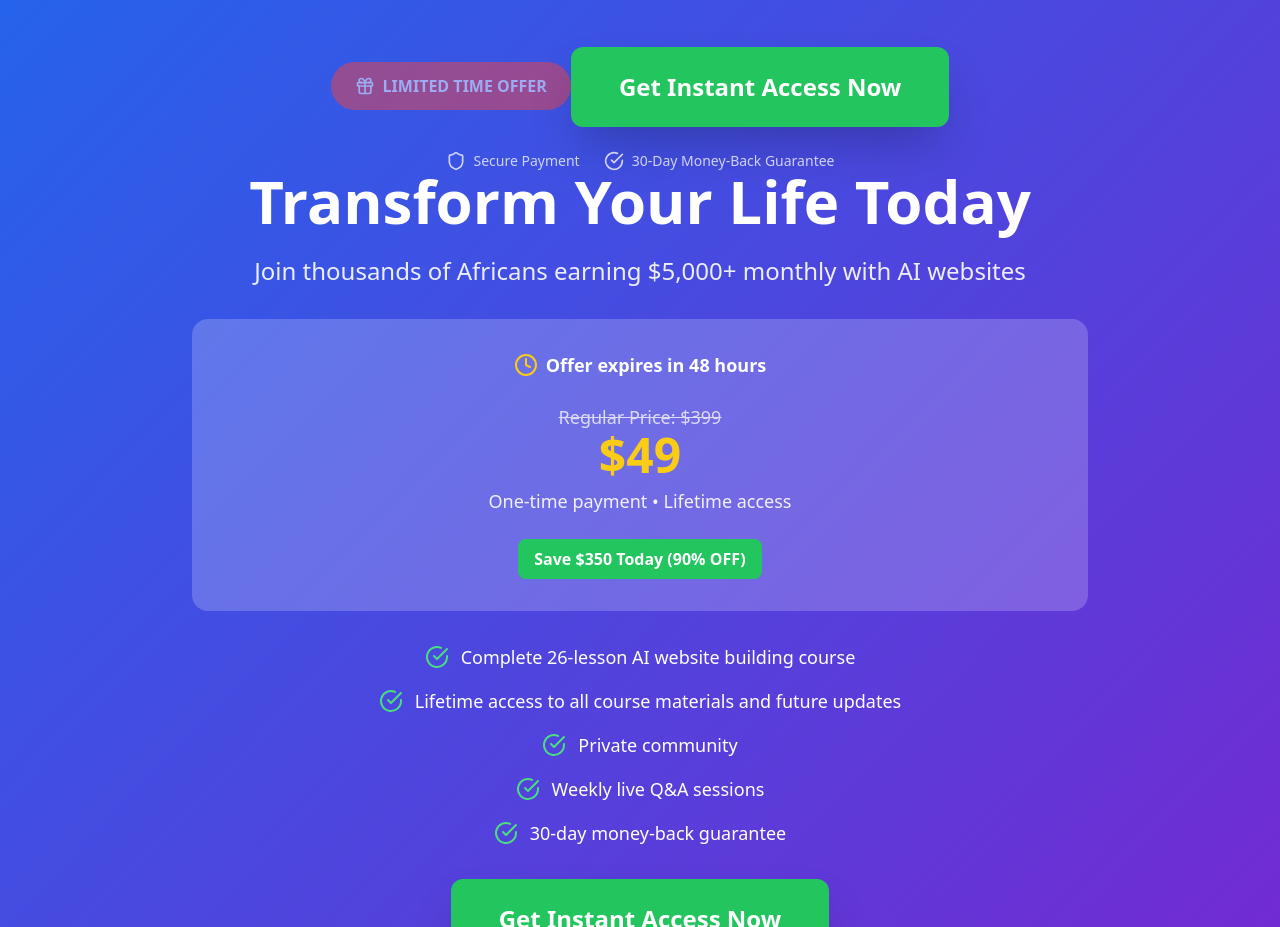
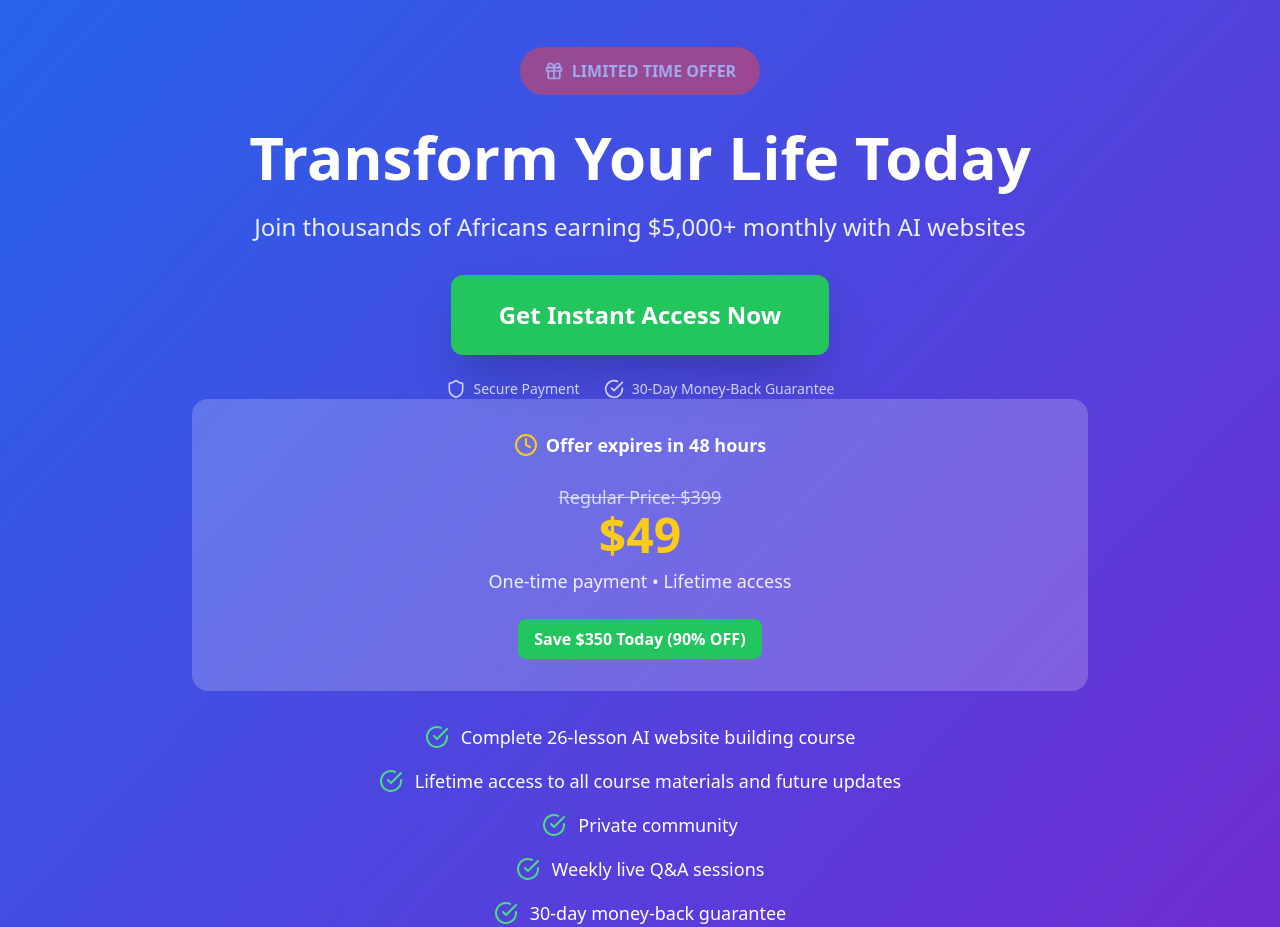
Before and after one commit to puralumina/African-AI-Course-Landing-Page, a React (Vite) app: page / in a window 1280 px wide. Shown: the part 9000-9927 px from the top of the page. Built offline with nearby package versions, Linux system fonts and the light colour scheme.

Commit message:
Updated FinalCTA.tsx

```diff
--- a/src/components/FinalCTA.tsx
+++ b/src/components/FinalCTA.tsx
@@ -20,6 +20,14 @@ const FinalCTA = () => {
             <span className="font-bold">LIMITED TIME OFFER</span>
           </div>
 
+          <h2 className="text-4xl md:text-6xl font-bold mb-6">
+            Transform Your Life Today
+          </h2>
+
+          <p className="text-xl md:text-2xl mb-8 opacity-90">
+            Join thousands of Africans earning $5,000+ monthly with AI websites
+          </p>
+
           {/* Main CTA Button */}
           <a
             href="https://buy.stripe.com/28E4gzeKH1x1dyB2TM8Zq05"
@@ -41,14 +49,6 @@ const FinalCTA = () => {
               <span>30-Day Money-Back Guarantee</span>
             </div>
           </div>
-
-          <h2 className="text-4xl md:text-6xl font-bold mb-6">
-            Transform Your Life Today
-          </h2>
-
-          <p className="text-xl md:text-2xl mb-8 opacity-90">
-            Join thousands of Africans earning $5,000+ monthly with AI websites
-          </p>
 
           {/* Pricing */}
           <div className="bg-white bg-opacity-20 rounded-2xl p-8 mb-8">
```
